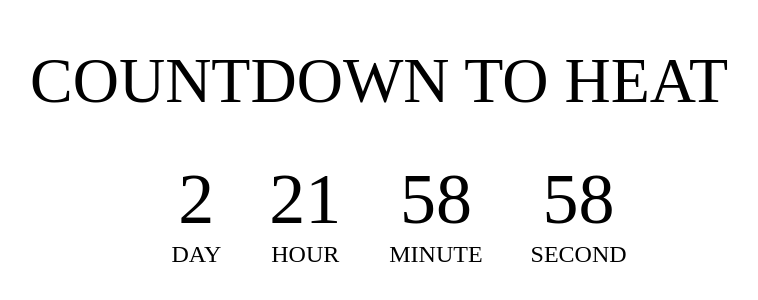
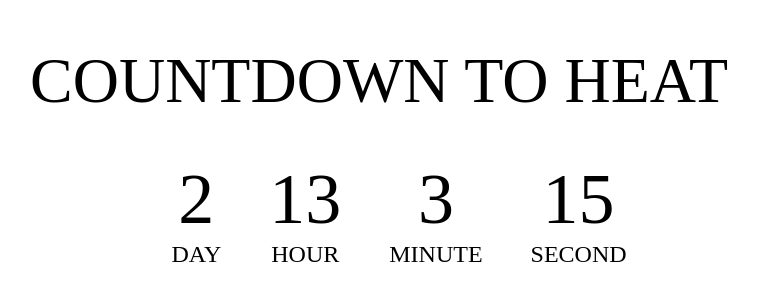
Before and after one commit to trannhathoang8678/demo-react-app, a React (Create React App) app: page / in a window 1280 px wide. Shown: the part 196-496 px from the top of the page, without its empty margins (354-1112 px from the left). Built offline with nearby package versions, Linux system fonts and the light colour scheme.

Commit message:
fix CountDownClock

```diff
--- a/src/components/CountDownClock/CountDownClock.jsx
+++ b/src/components/CountDownClock/CountDownClock.jsx
@@ -1,9 +1,11 @@
 import React from "react";
 import "./CountDownClock.css";
-const secondToMili = 1000,
-  minuteToMili = secondToMili * 60,
-  hourToMili = minuteToMili * 60,
-  dayToMili = hourToMili * 24;
+const
+  minuteToSecond =  60,
+  hourToMinute = 60,
+  hourToSecond = minuteToSecond * 60,
+  dayToSecond = hourToSecond * 24,
+  dayToMili = dayToSecond * 1000;
 class CountDownClock extends React.Component {
   constructor(props) {
     super(props);
@@ -39,19 +41,19 @@ class CountDownClock extends React.Component {
             </li>
             <li>
               <span>
-                {Math.floor((this.state.restTime % dayToMili) / hourToMili)}
+                {Math.floor((this.state.restTime % dayToSecond) / hourToSecond)}
               </span>
               Hour
             </li>
             <li>
               <span>
-                {Math.floor((this.state.restTime % hourToMili) / minuteToMili)}
+                {Math.floor(this.state.restTime % dayToSecond / hourToMinute % minuteToSecond)}
               </span>
               Minute
             </li>
             <li>
               <span>
-                {Math.floor((this.state.restTime % hourToMili) / minuteToMili)}
+                {(this.state.restTime % minuteToSecond)}
               </span>
               Second
             </li>
```
Also changed, not shown: src/index.js (+4 -6 lines).
